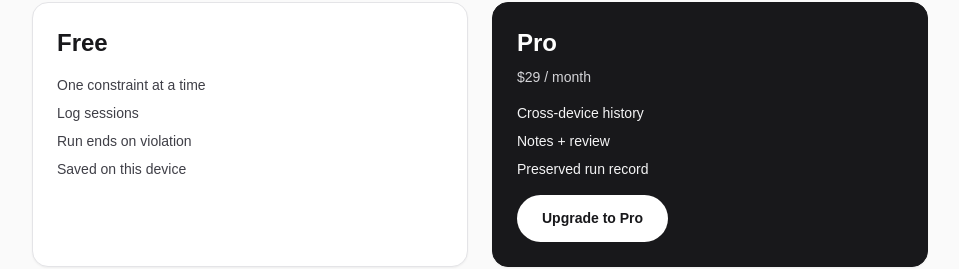
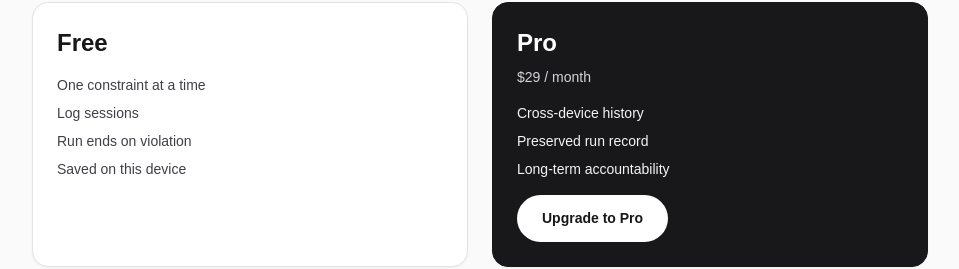
Before and after one commit to bbyjae-django-lab/quadrant, a Next.js app: page /pricing in a window 1280 px wide. Shown: the part 254-523 px from the top of the page, without its empty margins (160-1119 px from the left). Built offline with nearby package versions, Linux system fonts and the light colour scheme; no server answers.

Commit message:
Pricing Strip Pass (Notes Removal + Final Tightening)

```diff
--- a/app/pricing/PricingClient.tsx
+++ b/app/pricing/PricingClient.tsx
@@ -114,8 +114,8 @@ export default function PricingClient() {
             </div>
             <ul className="mt-4 space-y-2 text-sm text-zinc-100">
               <li>Cross-device history</li>
-              <li>Notes + review</li>
               <li>Preserved run record</li>
+              <li>Long-term accountability</li>
             </ul>
             <button
               type="button"
```
